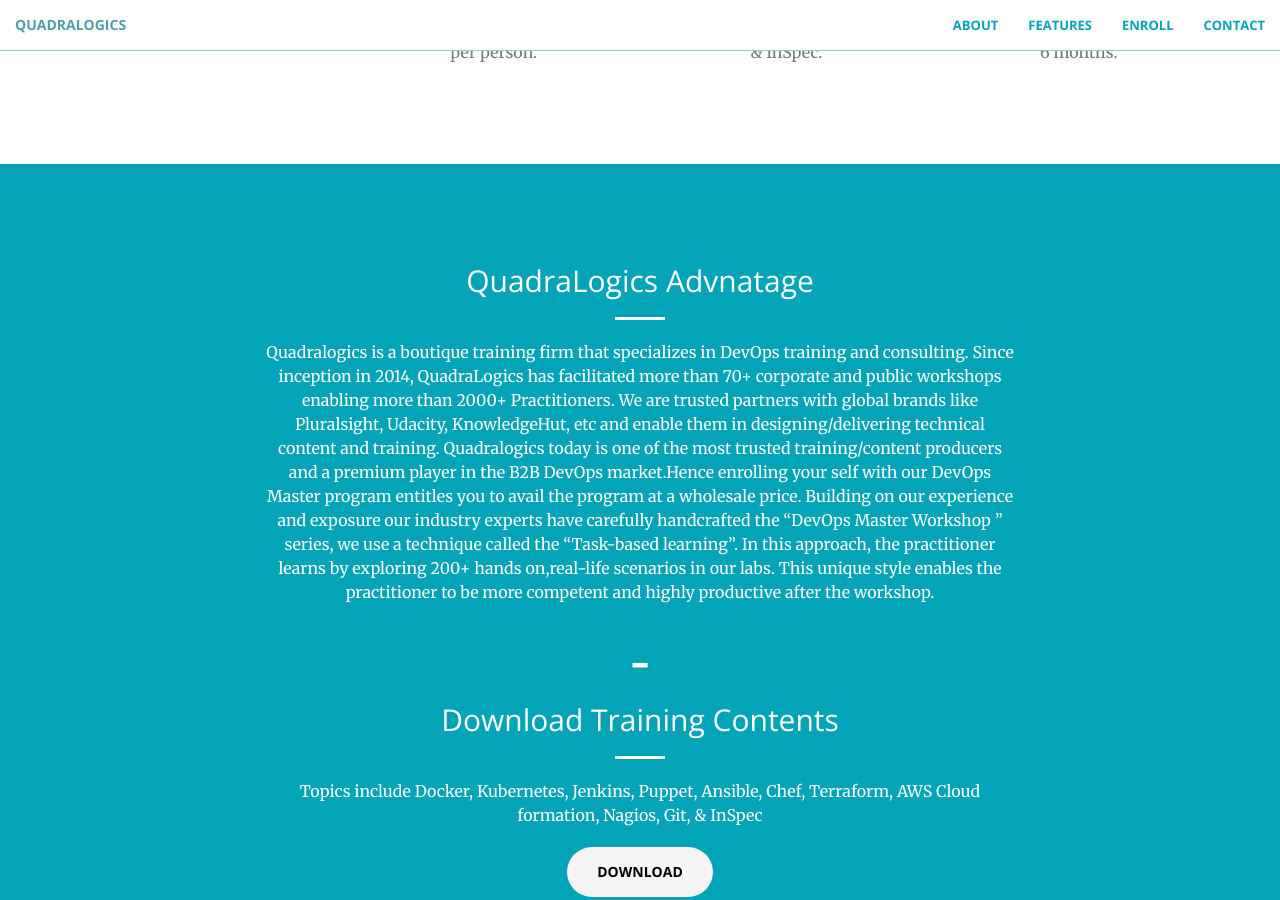
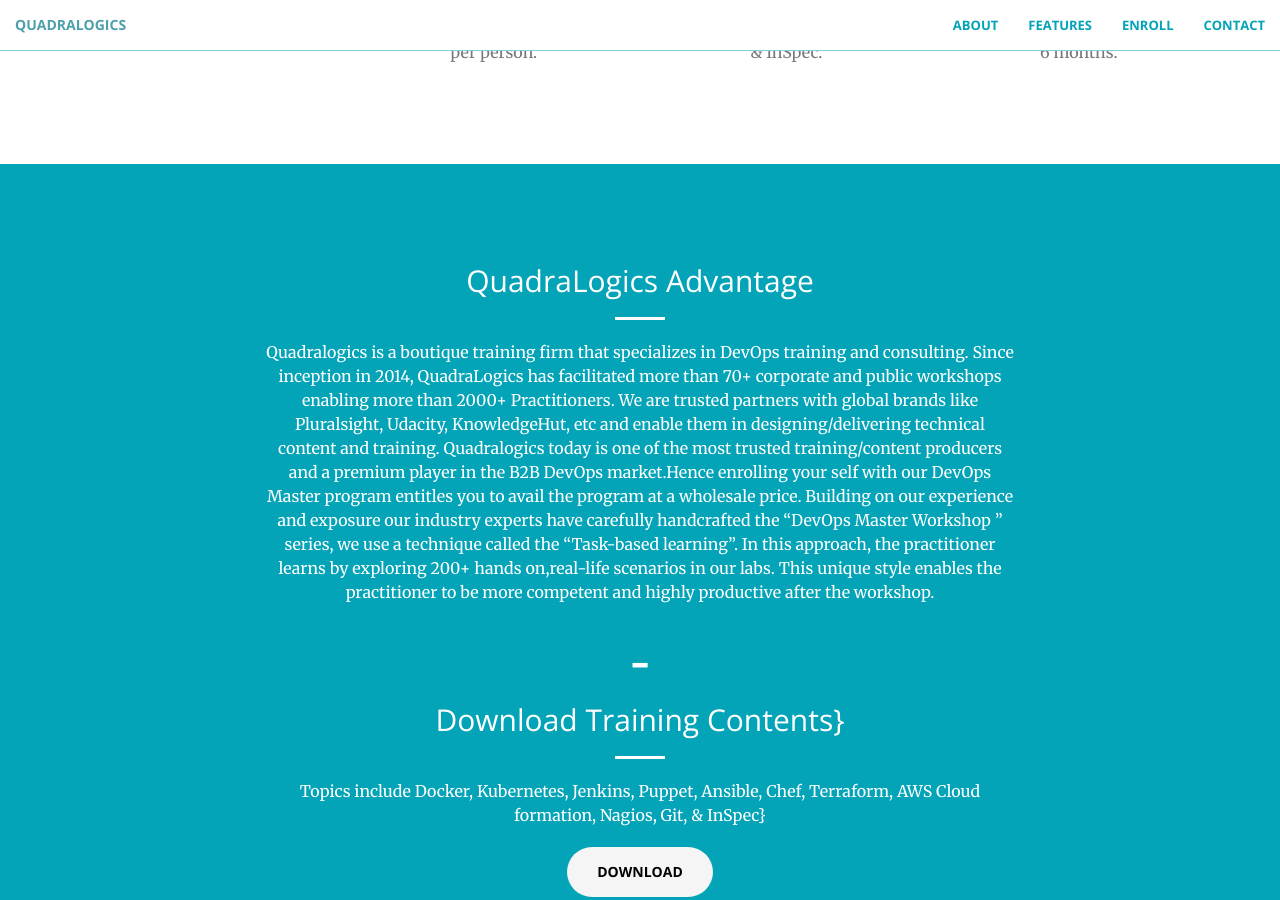
Before and after one commit to devopsmasterclass/devopsmasterclass.github.io, a Jekyll site: the page built from index.html, in a window 1280 px wide and 900 px high, scrolled down 1288 px. Built offline with Jekyll 4.4.1, drawn with Linux system fonts in a browser that asks for light colours; some of the changed text lies outside the part shown.

Commit message:
refactoring

```diff
--- a/_config.yml
+++ b/_config.yml
@@ -1,20 +1,24 @@
 # Site settings
 title: DevOps Master Architect Workshop
 email: info@quadralogics.com
-description: > # this means to ignore newlines until "baseurl:"
+description: A comprehensive, hands-on ,online DevOps learning program for professionals
 baseurl: "" # the subpath of your site, e.g. /blog/
 url: "" # the base hostname & protocol for your site
-
+company: QuadraLogics
 #Heading
 Head1: DevOps Master Architect Workshop
 Head2: Learn from the comfort of your home
 Head3: 72+ hours of the instructor-led, live , hands-on workshop
 HeadCTA: Enroll Now
-HeadCTALink:
+HeadCTALink: https://drive.google.com/u/0/uc?id=1jIOXTEolfSOy2nYpC1QxoVlfX_xn5Fns&export=download
 
 #Call to action
-USPH: QuadraLogics Advnatage
+USPH: QuadraLogics Advantage
 USP: Quadralogics is a boutique training firm that specializes in DevOps training and consulting. Since inception in 2014, QuadraLogics has facilitated more than 70+ corporate and public workshops enabling more than 2000+ Practitioners. We are trusted partners with global brands like Pluralsight, Udacity, KnowledgeHut, etc and enable them in designing/delivering technical content and training. Quadralogics today is one of the most trusted training/content producers and a premium player in the B2B DevOps market.Hence enrolling your self with our DevOps Master program entitles you to avail the program at a wholesale price. Building on our experience and exposure our industry experts have carefully handcrafted the “DevOps Master Workshop ” series, we use a technique called the “Task-based learning”. In this approach, the practitioner learns by exploring 200+ hands on,real-life scenarios in our labs. This unique style enables the practitioner to be more competent and highly productive after the workshop.
+
+TContentH: Download Training Contents
+TContentB: Topics include Docker, Kubernetes, Jenkins, Puppet, Ansible, Chef, Terraform, AWS Cloud formation, Nagios, Git, & InSpec
+TContentLink: https://drive.google.com/u/0/uc?id=1jIOXTEolfSOy2nYpC1QxoVlfX_xn5Fns&export=download
 
 #services
 ServicesHeading: Key Features
@@ -35,6 +39,15 @@ Services4: Unable to make it to a class, we have covered you, we will upload the
 #Clinets
 clinetsH : Sample Cetificates
 
+#Portfolio
+
+portfolioHeader : Learn from the Expert!
+portfolioHeaderA: Help us help you
+portfolioHeaderLink: https://www.youtube.com/embed/i2Vh6yUiZn4
+portfolioHeaderB : About your trainer
+portfolioHeaderBN: Anju M Dominic
+portfolioHeaderB1: Founder | Speaker | Author
+portfolioHeaderB1C: Anju M Dominic is a well accredited professional corporate trainer and consultant in the field of DevOps . She has conducted over 70+ hands-on workshops across different product and service companies. She is also a trainer/author across various training companies including PluralSight, Edureka, KnowledgeHut, etc. She is currently the Principal consultant and founder of QuadraLogics, a boutique training/consulting firm. Anju is well known for her contributions to technical articles which includes two books and several whitepapers in the field of software engineering. She is also a regular speaker for many DevOps and Agile conferences.
 #Ribbon
 RHead1: Buy your tickets
 RHead2:
--- a/_includes/call-to-action.html
+++ b/_includes/call-to-action.html
@@ -5,13 +5,13 @@
                 <h2 class="section-heading">{{site.USPH}}</h2>
                 <hr class="light">
                 <p class="text-faded">{{site.USP}}</p>
-                <h1>  - </h1>
+                <h1> - </h1>
             </div>
 
             <div class="col-lg-8 col-lg-offset-2 text-center">
-                <h2 class="section-heading">Download Training Contents</h2>
+                <h2 class="section-heading">{{ site.TContentH }}}</h2>
                 <hr class="light">
-                <p class="section-heading">Topics include Docker, Kubernetes, Jenkins, Puppet, Ansible, Chef, Terraform, AWS Cloud formation, Nagios, Git, & InSpec</p>
+                <p class="section-heading">{{ site.TContentB }}}</p>
                 <a href="https://drive.google.com/u/0/uc?id=1jIOXTEolfSOy2nYpC1QxoVlfX_xn5Fns&export=download"  class="btn btn-primary btn-xl" style="background-color:whitesmoke; color:black" >Download </a>
             </div>
         </div>
--- a/_includes/portfolio.html
+++ b/_includes/portfolio.html
@@ -2,7 +2,7 @@
     <div class="container">
         <div class="row">
             <div class="col-lg-12 text-center">
-                <h2 class="section-heading">Learn from the Expert!</h2>
+                <h2 class="section-heading">{{cite.portfolioHeader}}</h2>
                 <hr class="primary">
             </div>
         </div>
@@ -11,9 +11,9 @@
         <div class="row">
             <div class="col-lg-6 col-md-6 col-xs-12 col-sm-12 text-center">
                 <div class="service-box1">
-                    <h2 class="team-title">Help us help you </h2>
+                    <h2 class="team-title">{{ site.portfolioHeaderA }} </h2>
                     <div class="embed-responsive embed-responsive-16by9">
-                        <iframe  width="560" height="315" src="https://www.youtube.com/embed/i2Vh6yUiZn4" frameborder="0"
+                        <iframe  width="560" height="315" src=" {{ site.portfolioHeaderLink }}" frameborder="0"
                             allow="accelerometer; autoplay; encrypted-media; gyroscope; picture-in-picture"
                             allowfullscreen></iframe>
                     </div>
@@ -21,19 +21,12 @@
             </div>
             <div class="col-lg-6 col-md-6 col-xs-12 col-sm-12 text-center">
                 <div class="service-box1">
-                    <h2 class="team-title">About your trainer </h2>
-                    <h3> Anju M Dominic</h3>
+                    <h2 class="team-title">{{ site.portfolioHeaderB }}</h2>
+                    <h3> {{site.portfolioHeaderBN }}</h3>
                     <div class="team-designation">
-                        <h4>Founder | Speaker | Author</h4>
+                        <h4>{{ site.portfolioHeaderB1 }}</h4>
                     </div>
-                    <div class="team-content">Anju M Dominic is a well accredited professional corporate trainer and
-                        consultant in the field of DevOps . She has conducted over 70+ hands-on workshops across
-                        different product and service companies. She is also a trainer/author across various training
-                        companies including PluralSight, Edureka, KnowledgeHut, etc. She is currently the Principal
-                        consultant and founder of QuadraLogics, a boutique training/consulting firm. Anju is well known
-                        for her contributions to technical articles which includes two books and several whitepapers in
-                        the field of software engineering. She is also a regular speaker for many DevOps and Agile
-                        conferences.</div>
+                    <div class="team-content">{{ site.portfolioHeaderB1C }}</div>
                     <div class="team-social">
                         <div class="team-social-block">
                             <a href="https://www.linkedin.com/in/anju-dominic/"><i class="fa fa-linkedin"></i></a>
```
